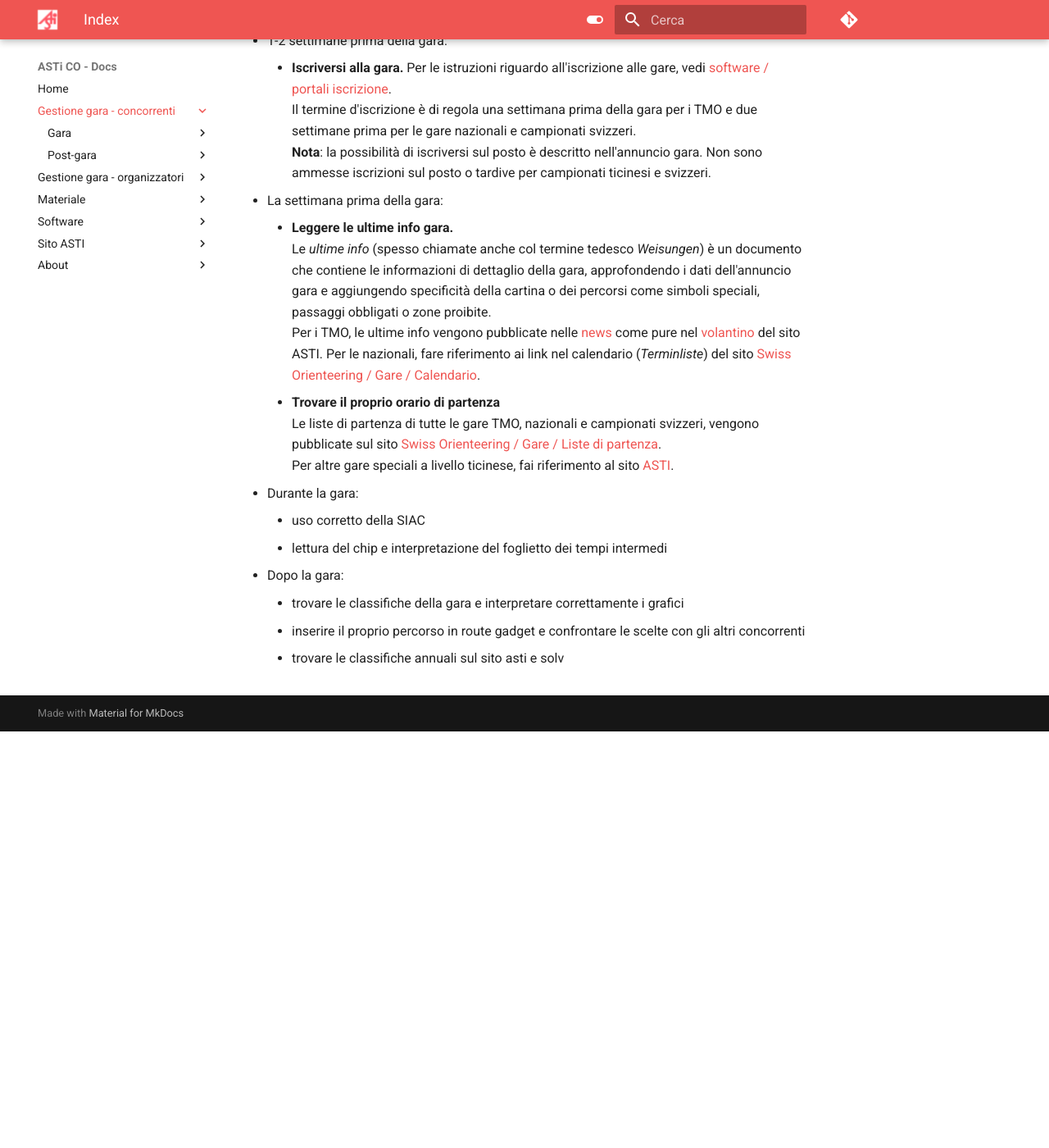
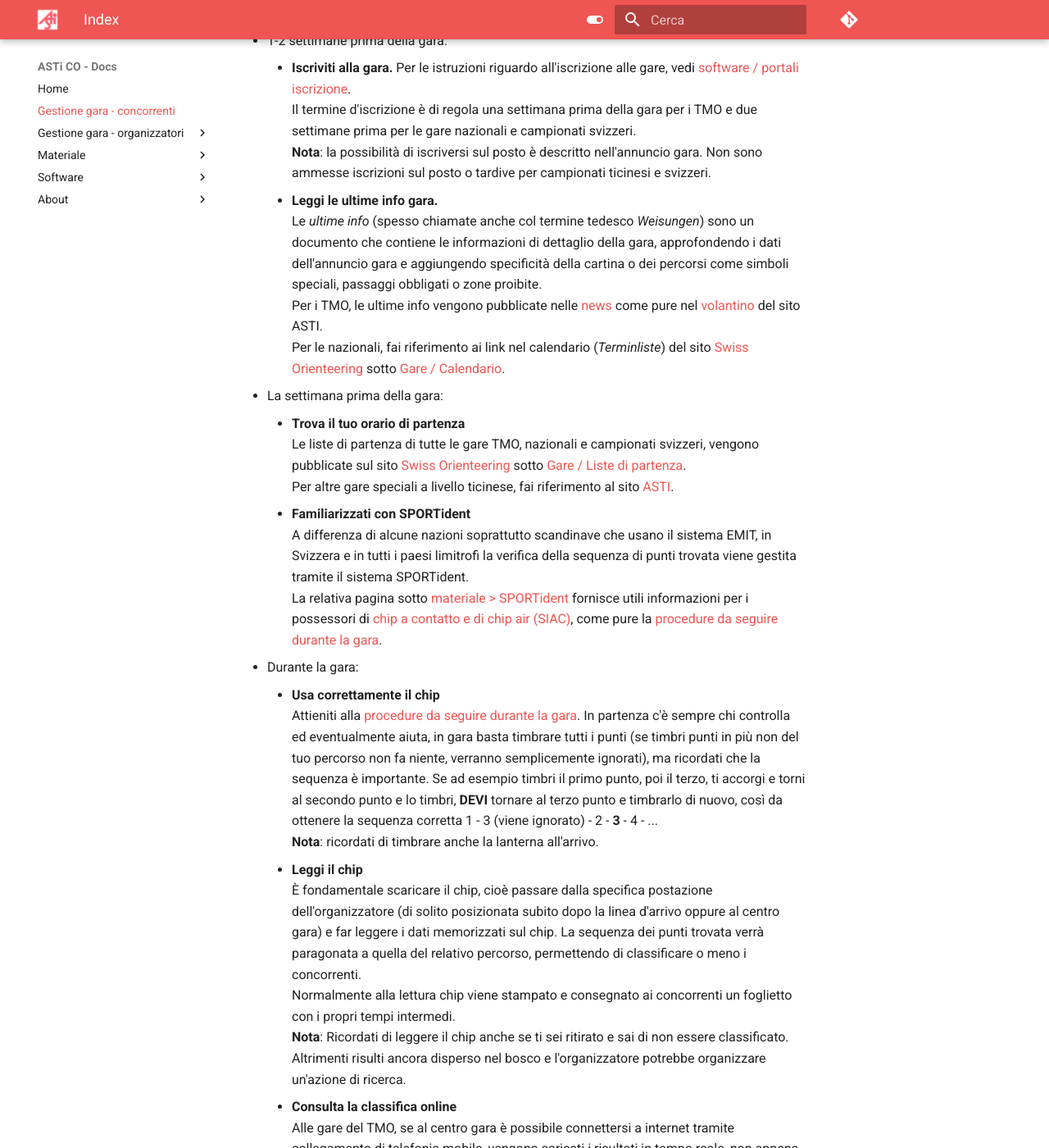
Before and after one commit to asti-co/doc, an MkDocs documentation site: the page built from docs/gestione_gara_conc/index.md, in a window 1280 px wide and 1400 px high, scrolled down 778 px. Shown: the whole window at 82% size. Built offline with MkDocs 1.6.1 and Material for MkDocs 9.7.7, drawn with Linux system fonts in a browser that asks for light colours; comment, search, counter and statistics services are not loaded; before the commit the page ends 1670 px from its top, so only the background shows below that; some of the changed text lies outside the part shown.

Commit message:
Reorg Gestione gara concorrente + sportident + analisi gara

```diff
--- a/docs/gestione_gara_conc/index.md
+++ b/docs/gestione_gara_conc/index.md
@@ -3,36 +3,53 @@
 Le azioni sono suddivise in lassi di tempo relative alla data della gara.
 
 - Inizio dell'anno / molti mesi prima della gara:
-    - **Scegliere le gare alle quali partecipare.**
+    - **Scegli le gare alle quali partecipare.**
         Il calendario delle gare ticinesi e svizzere si trova sia sul sito [ASTI / Calendario](https://asti-ticino.ch/co/index.php?folder=program&main=program) che [Swiss Orienteering](https://www.o-l.ch/cgi-bin/fixtures) come pure sui siti di alcune società.
         Gare internazionali si trovano sul sito [World-of-O](http://cal.worldofo.com/) come pure sui vari siti delle federazioni nazionali.
-    - **Mantenere attuali i propri dati nell'annuario online.**
+    - **Mantieni attuali i tuoi dati nell'annuario online.**
         I portali delle iscrizioni si basano sulle informazioni presenti nella banca dati del SOLV.
         Tutti i concorrenti sono responsabili di mantenere i propri dati aggiornati, soprattutto il numero chip.
         Istruzioni sotto [Software / SolvDB](../software/solvDB/).
 - Varie settimane prima della gara:
-    - **Leggere l'annuncio gara.**
+    - **Leggi l'annuncio gara.**
         L'*annuncio gara* (spesso chiamato anche col termine tedesco *Ausschreibung*) è un documento che contiene le informazioni generali sul tipo di gara, data e orari, luogo del centro gara, lunghezze dei percorsi e soprattutto il portale d'iscrizione da usare e il termine ultimo entro cui iscriversi.
         Per i TMO, gli annunci gara vengono pubblicati nelle [news](https://asti-ticino.ch/co/) come pure nel [volantino](https://asti-ticino.ch/co/index.php?folder=program&main=volantino) del sito ASTI.
         Per le nazionali, fai riferimento ai link nel calendario (*Terminliste*) del sito [Swiss Orienteering / Gare / Calendario](https://www.o-l.ch/cgi-bin/fixtures).
 - 1-2 settimane prima della gara:
-    - **Iscriversi alla gara.**
+    - **Iscriviti alla gara.**
         Per le istruzioni riguardo all'iscrizione alle gare, vedi [software / portali iscrizione](../software/portali_iscrizioni).
         Il termine d'iscrizione è di regola una settimana prima della gara per i TMO e due settimane prima per le gare nazionali e campionati svizzeri.
         **Nota**: la possibilità di iscriversi sul posto è descritto nell'annuncio gara. Non sono ammesse iscrizioni sul posto o tardive per campionati ticinesi e svizzeri.
+    - **Leggi le ultime info gara.**
+        Le *ultime info* (spesso chiamate anche col termine tedesco *Weisungen*) sono un documento che contiene le informazioni di dettaglio della gara, approfondendo i dati dell'annuncio gara e aggiungendo specificità della cartina o dei percorsi come simboli speciali, passaggi obbligati o zone proibite.
+        Per i TMO, le ultime info vengono pubblicate nelle [news](https://asti-ticino.ch/co/) come pure nel [volantino](https://asti-ticino.ch/co/index.php?folder=program&main=volantino) del sito ASTI.
+        Per le nazionali, fai riferimento ai link nel calendario (*Terminliste*) del sito [Swiss Orienteering](https://www.swiss-orienteering.ch/it/) sotto [Gare / Calendario](https://www.o-l.ch/cgi-bin/fixtures).
 - La settimana prima della gara:
-    - **Leggere le ultime info gara.**
-        Le *ultime info* (spesso chiamate anche col termine tedesco *Weisungen*) è un documento che contiene le informazioni di dettaglio della gara, approfondendo i dati dell'annuncio gara e aggiungendo specificità della cartina o dei percorsi come simboli speciali, passaggi obbligati o zone proibite.
-        Per i TMO, le ultime info vengono pubblicate nelle [news](https://asti-ticino.ch/co/) come pure nel [volantino](https://asti-ticino.ch/co/index.php?folder=program&main=volantino) del sito ASTI.
-        Per le nazionali, fare riferimento ai link nel calendario (*Terminliste*) del sito [Swiss Orienteering / Gare / Calendario](https://www.o-l.ch/cgi-bin/fixtures).
-    - **Trovare il proprio orario di partenza**
-        Le liste di partenza di tutte le gare TMO, nazionali e campionati svizzeri, vengono pubblicate sul sito [Swiss Orienteering / Gare / Liste di partenza](https://www.o-l.ch/cgi-bin/results?type=start).
+    - **Trova il tuo orario di partenza**
+        Le liste di partenza di tutte le gare TMO, nazionali e campionati svizzeri, vengono pubblicate sul sito [Swiss Orienteering](https://www.swiss-orienteering.ch/it/) sotto [Gare / Liste di partenza](https://www.o-l.ch/cgi-bin/results?type=start).
         Per altre gare speciali a livello ticinese, fai riferimento al sito [ASTI](https://asti-ticino.ch/co/).
+    - **Familiarizzati con SPORTident**
+        A differenza di alcune nazioni soprattutto scandinave che usano il sistema EMIT, in Svizzera e in tutti i paesi limitrofi la verifica della sequenza di punti trovata viene gestita tramite il sistema SPORTident.
+        La relativa pagina sotto [materiale > SPORTident](../materiale/sportident/) fornisce utili informazioni per i possessori di [chip a contatto e di chip air (SIAC)](../materiale/sportident/chip.md), come pure la [procedure da seguire durante la gara](../materiale/sportident/partecipazione_gara.md).
 - Durante la gara:
-    - uso corretto della SIAC
-    - lettura del chip e interpretazione del foglietto dei tempi intermedi
+    - **Usa correttamente il chip**
+        Attieniti alla [procedure da seguire durante la gara](../materiale/sportident/partecipazione_gara.md). In partenza c'è sempre chi controlla ed eventualmente aiuta, in gara basta timbrare tutti i punti (se timbri punti in più non del tuo percorso non fa niente, verranno semplicemente ignorati), ma ricordati che la sequenza è importante. Se ad esempio timbri il primo punto, poi il terzo, ti accorgi e torni al secondo punto e lo timbri, **DEVI** tornare al terzo punto e timbrarlo di nuovo, così da ottenere la sequenza corretta 1 - 3 (viene ignorato) - 2 - **3** - 4 - ...
+        **Nota**: ricordati di timbrare anche la lanterna all'arrivo.
+    - **Leggi il chip**
+        È fondamentale scaricare il chip, cioè passare dalla specifica postazione dell'organizzatore (di solito posizionata subito dopo la linea d'arrivo oppure al centro gara) e far leggere i dati memorizzati sul chip. La sequenza dei punti trovata verrà paragonata a quella del relativo percorso, permettendo di classificare o meno i concorrenti.
+        Normalmente alla lettura chip viene stampato e consegnato ai concorrenti un foglietto con i propri tempi intermedi.
+        **Nota**: Ricordati di leggere il chip anche se ti sei ritirato e sai di non essere classificato. Altrimenti risulti ancora disperso nel bosco e l'organizzatore potrebbe organizzare un'azione di ricerca.
+
+    - **Consulta la classifica online**
+        Alle gare del TMO, se al centro gara è possibile connettersi a internet tramite collegamento di telefonia mobile, vengono caricati i risultati in tempo reale, non appena vengono scaricati i chip. Le classifiche sono visibili su [o2Rank](http://classifiche.asti-ticino.ch/o2rank/).
+        Per le gare nazionali, trovi una tabella *Wettkämpfe* sulla pagina principale della federazione (solo nella visione per PC) con una riga per gara e i link diretti all'annuncio gara, liste di partenza, classifiche e anche classifiche online (colonna *Live*).
 
 - Dopo la gara:
-    - trovare le classifiche della gara e interpretare correttamente i grafici
-    - inserire il proprio percorso in route gadget e confrontare le scelte con gli altri concorrenti
-    - trovare le classifiche annuali sul sito asti e solv
+    - **Consulta la classifica**
+        Le classifiche dei TMO e delle gare nazionali le trovi sul sito della [federazione](https://www.swiss-orienteering.ch/it/) sotto [GARE > Classifiche](https://www.o-l.ch/cgi-bin/results). Seleziona la gara nel campo *Anlass* e clicca su *Rangliste*.
+    - **Condividi il tuo percorso**
+        Carica il tuo percorso su [Livelox](https://www.livelox.com/) e confronta le tue scelte con quelle degli altri concorrenti, paragonando i tempi di ogni tratta.
+    - **Trova le classifiche annuali**
+        Ad ogni gara del TMO si ottengono punti a dipendenza del distacco dal vincitore, che riceve 1000 punti. La classifica dei punti ottenuti, che tiene conto delle gare di scarto, è consultabile sul sito ASTI sotto [classifiche > TMO](https://asti-ticino.ch/co/index.php?folder=resultate&main=tmo).
+        Inoltre, ogni conorrente classificato alle gare TMO e alcune altre gare ticinesi porta anche punti al proprio club per il trofeo miglior società TMS, pure consultabile sul sito [ASTI](https://asti-ticino.ch/co/resultate/classifica-TMS-2024.pdf).
+        A livello nazione viene allestita una classifica annuale a punti sul sito di Swiss Orienteering sotto [Gare > Classifica a punti](https://www.o-l.ch/cgi-bin/pliste). Contano per questa graduatoria i risultati ottenuti ai campionati svizzeri e alle gare nazionali e regionali (le gare marcate con un asterisco nel calendario di [Swiss Orienteering](https://www.o-l.ch/cgi-bin/fixtures)).
--- a/mkdocs.yml
+++ b/mkdocs.yml
@@ -52,14 +52,6 @@
   - Home: index.md
   - Gestione gara - concorrenti:
       - "gestione_gara_conc/index.md"
-      - Gara:
-          - "gestione_gara_conc/gara/index.md"
-          - SIAC: gestione_gara_conc/gara/siac.md
-          - Partecipazione alla gara: gestione_gara_conc/gara/partecipazione_gara.md
-      - Post-gara:
-          - "gestione_gara_conc/postgara/index.md"
-          - Classifiche: gestione_gara_conc/postgara/classifiche_conc.md
-          - RouteGadget: gestione_gara_conc/postgara/routegadget_conc.md
   - Gestione gara - organizzatori:
       - "gestione_gara_org/index.md"
       - TMO / Nazionali: gestione_gara_org/tmo_nazionali.md
@@ -75,9 +67,10 @@
       - SPORTident:
           - "materiale/sportident/index.md"
           - Panoramica: "materiale/sportident/panoramica.md"
+          - Chip: "materiale/sportident/chip.md"
           - Punti: "materiale/sportident/scatolette.md"
+          - Uso in Gara: "materiale/sportident/partecipazione_gara.md"
           - Sincronizzazione Punti: materiale/sportident/sincronizzazione_punti.md
-          - Chip: "materiale/sportident/chip.md"
           - Paletti: "materiale/sportident/paletti.md"
           - Punti Radio: "materiale/sportident/punti_radio.md"
   - Software:
@@ -112,13 +105,17 @@
           - Creazione gara: software/o2rank/creazione_gara.md
           - Punti radio: software/o2rank/punti_radio.md
           - Visualizzazione: software/o2rank/concorrenti.md
+      - Analisi:
+          - "software/analisi/index.md"
+          - Classifiche SOLV: "software/analisi/solv.md"
+          - Livelox: "software/analisi/livelox.md"
+          - RouteGadget: "software/analisi/routegadget.md"
       - SOLV DB:
           - "software/solvDB/index.md"
-  - Sito ASTI:
-      - "sito_asti/index.md"
-      - Classifiche TMO: sito_asti/classifiche_tmo.md
-      - Classifiche Sprintup: sito_asti/classifiche_sprintcup.md
-      - RouteGadget: sito_asti/routegadget.md
+#  - Sito ASTI:
+#      - "sito_asti/index.md"
+#      - Classifiche TMO: sito_asti/classifiche_tmo.md
+#      - Classifiche Sprintup: sito_asti/classifiche_sprintcup.md
   - About:
       - "about/index.md"
       - Documentazione: about/documentazione.md
```
Also changed, not shown: docs/gestione_gara_conc/gara/index.md (deleted, +0 -6 lines), docs/gestione_gara_conc/gara/siac.md (deleted, +0 -4 lines), docs/gestione_gara_conc/postgara/classifiche_conc.md (deleted, +0 -14 lines), docs/gestione_gara_conc/postgara/index.md (deleted, +0 -6 lines), docs/materiale/sportident/chip.md (+1 -1 lines), docs/materiale/sportident/index.md (+5 -2 lines), docs/materiale/sportident/partecipazione_gara.md (renamed from docs/gestione_gara_conc/gara/partecipazione_gara.md, +3 -1 lines), docs/sito_asti/routegadget.md (deleted, +0 -1 lines), docs/software/analisi/index.md (added, +10 -0 lines), docs/software/analisi/livelox.md (added, +12 -0 lines), docs/software/analisi/routegadget.md (renamed from docs/gestione_gara_conc/postgara/routegadget_conc.md, +3 -2 lines), docs/software/analisi/solv.md (added, +10 -0 lines).
